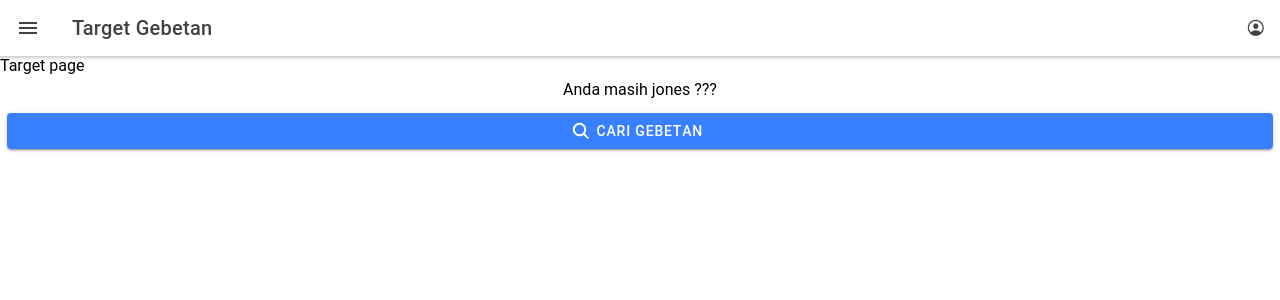
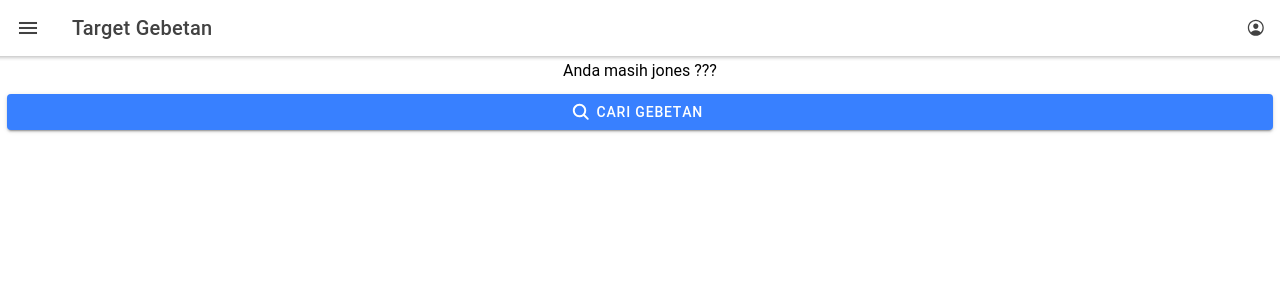
Before and after one commit to alvinmdj/mobile-cross-platform-if670, a React (Create React App) app in the folder AlvinMartinDjong_00000035733_IF670_AL_UTS/: page /target in a window 1280 px wide. Shown: the top 300 px of the page. Built offline with nearby package versions, Linux system fonts and the light colour scheme.

Commit message:
target page base structure

```diff
--- a/AlvinMartinDjong_00000035733_IF670_AL_UTS/src/components/CandidateList.tsx
+++ b/AlvinMartinDjong_00000035733_IF670_AL_UTS/src/components/CandidateList.tsx
@@ -4,19 +4,14 @@ import React, { useEffect, useRef } from 'react'
 import { CandidateInfo, useCandidate } from '../contexts/CandidateContext'
 
 const CandidateList: React.FC = () => {
-  const { candidate, addTarget, target } = useCandidate()
+  const { candidate, addTarget } = useCandidate()
 
   const slidingOptionsRef = useRef<HTMLIonItemSlidingElement>(null);
 
   const addToTargetHandler = (c: CandidateInfo) => {
     slidingOptionsRef.current?.closeOpened();
-    console.log(c)
     addTarget(c)
   }
-
-  useEffect(() => {
-    console.log(candidate)
-  }, [candidate])
 
   return (
     <>
--- a/AlvinMartinDjong_00000035733_IF670_AL_UTS/src/pages/Target.tsx
+++ b/AlvinMartinDjong_00000035733_IF670_AL_UTS/src/pages/Target.tsx
@@ -5,14 +5,21 @@ import {
 import React from 'react'
 import EmptyTarget from '../components/EmptyTarget'
 import Header from '../components/Header'
+import { useCandidate } from '../contexts/CandidateContext'
 
 const Target: React.FC = () => {
+  const { target } = useCandidate()
+
   return (
     <IonPage>
       <Header title='Target Gebetan' />
       <IonContent fullscreen>
-        <div>Target page</div>
-        <EmptyTarget />
+        {target && (
+          target.map((t, index) => (
+            <div key={index}>{t.name}</div>
+          ))
+        )}
+        {target.length === 0 && <EmptyTarget />}
       </IonContent>
     </IonPage>
   )
```
